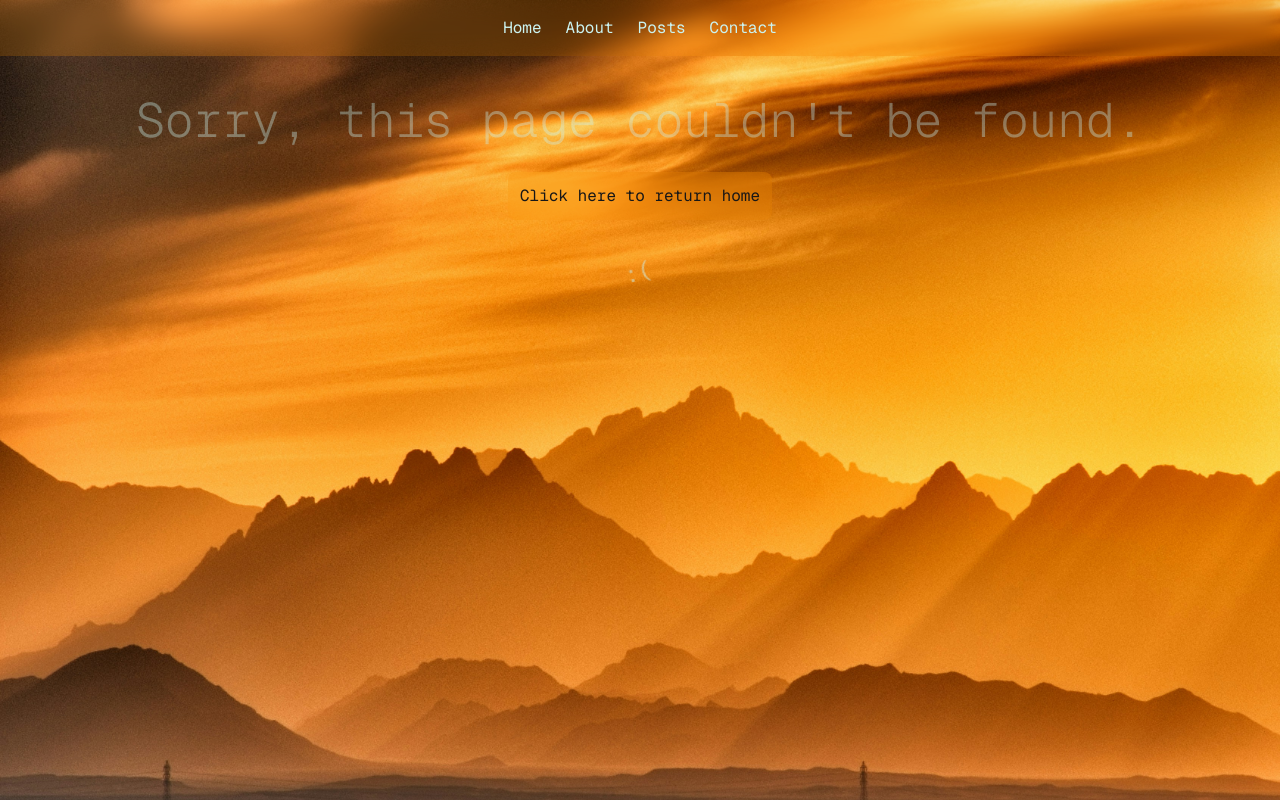
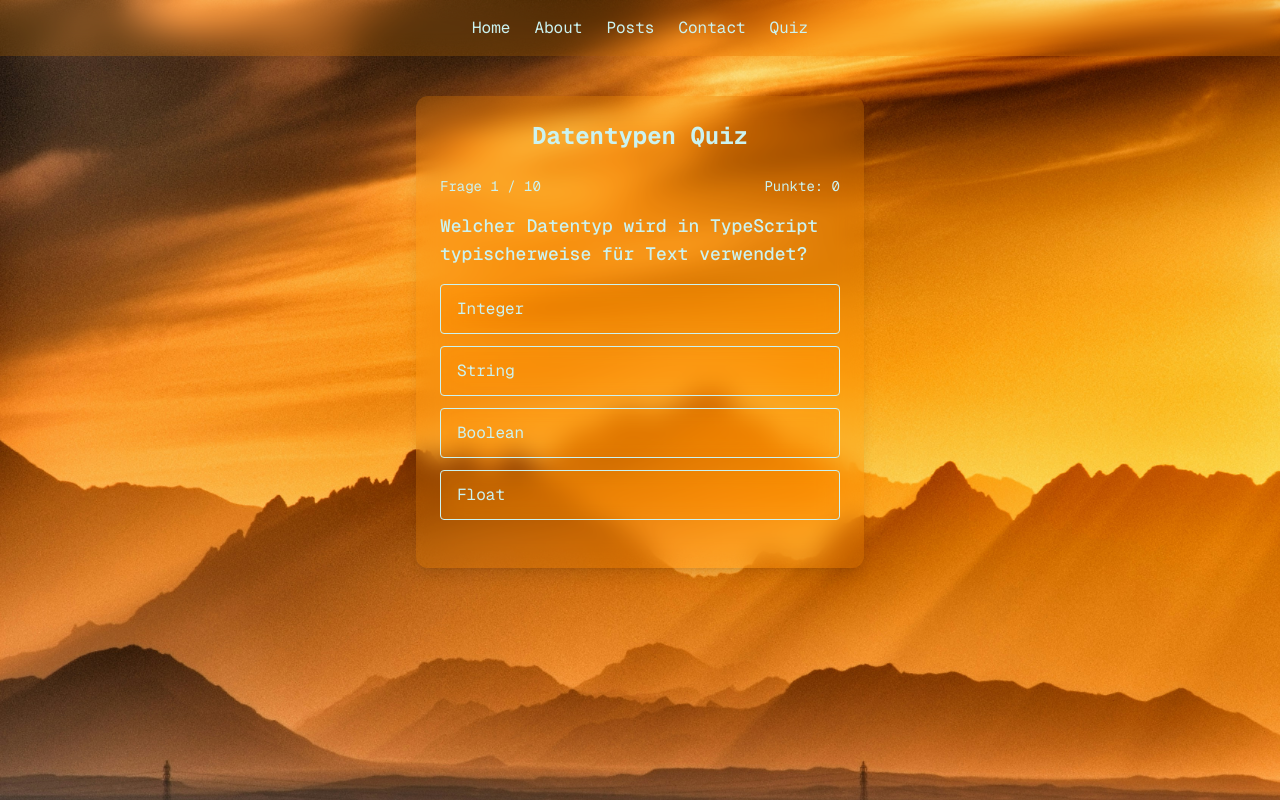
Before and after one commit to rb-sgv/blog, a Next.js app: page /quiz in a window 1280 px wide. Before the commit this address had no page. Built offline with nearby package versions, Linux system fonts and the light colour scheme.

Commit message:
feat: added a quiz

```diff
--- /dev/null
+++ b/app/_components/datatypequiz.tsx
@@ -0,0 +1,153 @@
+'use client';
+
+import React, { useState } from 'react';
+
+// Typendefinition für unsere Quiz-Fragen
+interface Question {
+  id: number;
+  question: string;
+  options: string[];
+  correctAnswer: string;
+}
+
+// Alle Fragen: Programmier-Datentypen und Statistische Datentypen
+const quizQuestions: Question[] = [
+  {
+    id: 1,
+    question: "Welcher Datentyp wird in TypeScript typischerweise für Text verwendet?",
+    options: ["Integer", "String", "Boolean", "Float"],
+    correctAnswer: "String"
+  },
+  {
+    id: 2,
+    question: "Welcher dieser Werte ist ein korrekter 'Boolean'?",
+    options: ["'true'", "1", "true", "null"],
+    correctAnswer: "true"
+  },
+  {
+    id: 3,
+    question: "Wie nennt man eine geordnete Liste von Elementen in TypeScript?",
+    options: ["Object", "String", "Tuple", "Array"],
+    correctAnswer: "Array"
+  },
+  {
+    id: 4,
+    question: "Welcher Wert wird einer Variablen automatisch zugewiesen, wenn sie deklariert, aber nicht initialisiert wurde?",
+    options: ["null", "undefined", "NaN", "0"],
+    correctAnswer: "undefined"
+  },
+  {
+    id: 5,
+    question: "Welcher Datentyp wird am besten verwendet, um komplexe Daten als Schlüssel-Wert-Paare (Key-Value) zu speichern?",
+    options: ["Object", "Array", "Number", "Boolean"],
+    correctAnswer: "Object"
+  },
+  {
+    id: 6,
+    question: "Wie bezeichnet man einen Datentyp, der jeden beliebigen Wert innerhalb eines Intervalls annehmen kann (z.B. Körpergröße, Temperatur)?",
+    options: ["Diskret", "Stetig (Kontinuierlich)", "Nominal", "Ordinal"],
+    correctAnswer: "Stetig (Kontinuierlich)"
+  },
+  {
+    id: 7,
+    question: "Ein Datentyp, der nur isolierte, abzählbare Werte annehmen kann (z.B. Anzahl der Kinder, Würfelaugen), nennt man...",
+    options: ["Diskret", "Stetig", "Qualitativ", "Fließkomma"],
+    correctAnswer: "Diskret"
+  },
+  {
+    id: 8,
+    question: "Was versteht man unter einem 'häufbaren' Merkmal bei der Datenerfassung?",
+    options: [
+      "Ein Wert, der immer größer wird",
+      "Ein Merkmal, das bei einer Beobachtung mehrere Ausprägungen gleichzeitig annehmen kann (z.B. Hobbys)",
+      "Eine Zahl mit unendlich vielen Nachkommastellen",
+      "Daten, die in einer Datenbank gestapelt werden"
+    ],
+    correctAnswer: "Ein Merkmal, das bei einer Beobachtung mehrere Ausprägungen gleichzeitig annehmen kann (z.B. Hobbys)"
+  },
+  {
+    id: 9,
+    question: "Welche Art von Datentyp klassifiziert Daten nach Kategorien ohne eine natürliche Reihenfolge (z.B. Haarfarbe, Automarke)?",
+    options: ["Ordinal", "Nominal", "Stetig", "Binär"],
+    correctAnswer: "Nominal"
+  },
+  {
+    id: 10,
+    question: "Wenn Datenkategorien eine klare Reihenfolge haben, aber die Abstände dazwischen nicht aussagekräftig sind (z.B. Schulnoten, Güteklassen), spricht man von...",
+    options: ["Nominalen Daten", "Metrischen Daten", "Ordinalen Daten", "Stetigen Daten"],
+    correctAnswer: "Ordinalen Daten"
+  }
+];
+
+export default function DatatypeQuiz() {
+  const [currentQuestionIndex, setCurrentQuestionIndex] = useState<number>(0);
+  const [score, setScore] = useState<number>(0);
+  const [showResult, setShowResult] = useState<boolean>(false);
+
+  // Funktion zum Überprüfen der Antwort
+  const handleAnswerClick = (selectedOption: string) => {
+    if (selectedOption === quizQuestions[currentQuestionIndex].correctAnswer) {
+      setScore(score + 1);
+    }
+
+    const nextQuestion = currentQuestionIndex + 1;
+    if (nextQuestion < quizQuestions.length) {
+      setCurrentQuestionIndex(nextQuestion);
+    } else {
+      setShowResult(true);
+    }
+  };
+
+  // Quiz zurücksetzen
+  const restartQuiz = () => {
+    setScore(0);
+    setCurrentQuestionIndex(0);
+    setShowResult(false);
+  };
+
+  return (
+    <div className="max-w-md mx-auto mt-10 p-6 bg-[#fe9100]/20 backdrop-blur-md rounded-xl shadow-lg">
+      <h2 className="text-2xl font-bold text-center mb-6 text-[#CBF3F0]">
+        Datentypen Quiz
+      </h2>
+
+      {showResult ? (
+        <div className="text-center">
+          <p className="text-xl mb-4 text-[#CBF3F0]">
+            Du hast <span className="font-bold text-[#2EC4B6]">{score}</span> von <span className="font-bold">{quizQuestions.length}</span> Fragen richtig beantwortet!
+          </p>
+          <button
+            onClick={restartQuiz}
+            className="w-full bg-[#2EC4B6] hover:bg-[#259e93] text-[#CBF3F0] font-semibold py-2 px-4 rounded transition-colors"
+          >
+            Quiz neustarten
+          </button>
+        </div>
+      ) : (
+        <div>
+          <div className="mb-4 flex justify-between items-center text-sm text-[#CBF3F0]">
+            <span>Frage {currentQuestionIndex + 1} / {quizQuestions.length}</span>
+            <span>Punkte: {score}</span>
+          </div>
+
+          <div className="mb-6">
+            <h3 className="text-lg font-medium text-[#CBF3F0] mb-4">
+              {quizQuestions[currentQuestionIndex].question}
+            </h3>
+            <div className="space-y-3">
+              {quizQuestions[currentQuestionIndex].options.map((option, index) => (
+                <button
+                  key={index}
+                  onClick={() => handleAnswerClick(option)}
+                  className="w-full text-left bg-[#fe9100]/20 backdrop-blur-md hover:bg-[#ffac3e] hover:border-[#2EC4B6] border text-[#CBF3F0] hover:text-[#2EC4B6] py-3 px-4 rounded transition-all duration-200"
+                >
+                  {option}
+                </button>
+              ))}
+            </div>
+          </div>
+        </div>
+      )}
+    </div>
+  );
+}
--- a/app/_components/header.tsx
+++ b/app/_components/header.tsx
@@ -1,16 +1,19 @@
 import React from 'react'
 import Link from 'next/link'
+
+const log_user = process.env.LOG_USER;
 
 const Header = () => {
   return (
     <nav className='bg-[#fe9100]/20 backdrop-blur-md text-[#CBF3F0]'>
         <div className='max-w-6xl mx-auto px-6 py-4 flex justify-center items-center'>
-
+          <h1></h1>
           <div className='hidden md:flex space-x-6'>
             <Link href="/" className='hover:text-[#2EC4B6] hover:scale-110 transition delay-0'>Home</Link>
             <Link href="/about" className='hover:text-[#2EC4B6] hover:scale-110 transition delay-0'>About</Link>
             <Link href="/posts" className='hover:text-[#2EC4B6] hover:scale-110 transition delay-0'>Posts</Link>
             <Link href="/contact" className='hover:text-[#2EC4B6] hover:scale-110 transition delay-0'>Contact</Link>
+            <Link href="/quiz" className='hover:text-[#2EC4B6] hover:scale-110 transition delay-0'>Quiz</Link>
           </div>
 
         </div>
--- /dev/null
+++ b/app/quiz/page.tsx
@@ -0,0 +1,14 @@
+import React from 'react'
+import DatatypeQuiz from '../_components/datatypequiz'
+import Header from '../_components/header'
+
+export default function Home() {
+  return (
+    <div>
+        <>
+        <Header />
+        <DatatypeQuiz />
+        </>
+    </div>
+  )
+}
```
